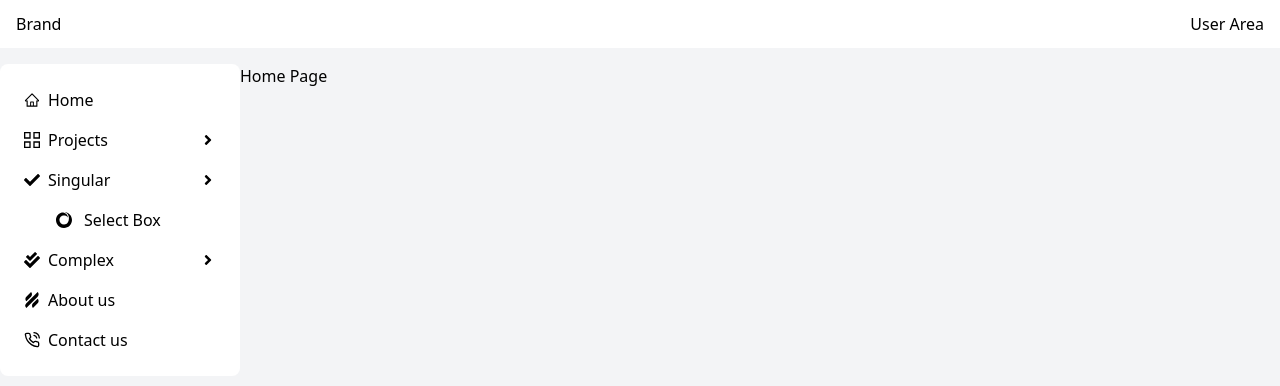
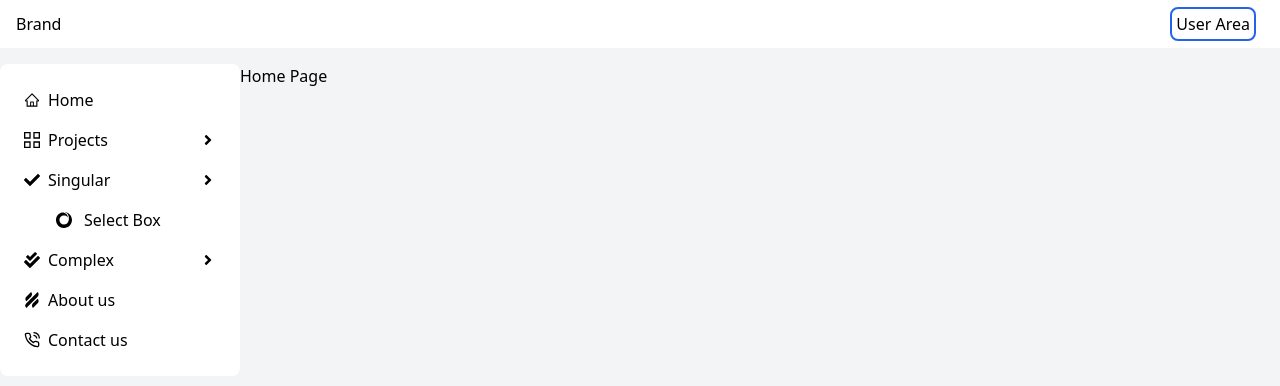
Before and after one commit to hendiksaputra/nextjs-tailwind-sandbox, a Next.js app: page / in a window 1280 px wide. Shown: the top 386 px of the page. Built offline with nearby package versions, Linux system fonts and the light colour scheme.

Commit message:
feat: add UserAreaSelectBox

```diff
--- a/app/layout.js
+++ b/app/layout.js
@@ -1,4 +1,4 @@
-import MainLayout from "@/components/MainLayout";
+import MainLayout from "@/components/layout/MainLayout";
 import "./globals.css";
 import MenuContextProvider from "@/context/MenuContext";
 // import { Inter } from 'next/font/google'
--- a/components/MainHeader.jsx
+++ b/components/layout/MainHeader.jsx
@@ -3,6 +3,7 @@
 import { MenuContext } from "@/context/MenuContext";
 import React, { useContext } from "react";
 import { FaBars } from "react-icons/fa";
+import UserAreaSelectBox from "./UserAreaSelectBox";
 
 const MainHeader = () => {
   const { toggle } = useContext(MenuContext);
@@ -14,7 +15,9 @@
         <div onClick={toggle} className="lg:hidden">
           <FaBars className="cursor-pointer" />
         </div>
-        <div>User Area</div>
+        <div>
+          <UserAreaSelectBox />
+        </div>
       </div>
     </div>
   );
--- /dev/null
+++ b/components/layout/UserAreaSelectBox.jsx
@@ -0,0 +1,57 @@
+"use client";
+
+import React, { useState } from "react";
+import Link from "next/link";
+
+
+const actions = [
+  { id: 1, label: "User Dashboard", route: "/user/dashboard" },
+  { id: 2, label: "Transactions", route: "/user/transactions" },
+  { id: 3, label: "Orders", route: "/user/orders" },
+  { id: 4, label: "Friend", route: "/user/friends" },
+  { id: 5, label: "Log Out", route: "/user/dashboard" },
+];
+
+const UserAreaSelectBox = () => {
+
+  const [open, setOpen] = useState(false);
+  return (
+    <>
+      <div className="flex flex-col justify-center items-center relative z-30">
+        <div
+          onClick={() => setOpen((prev) => !prev)}
+          className="p-2 cursor-pointer"
+        >
+          <span className="border-2 border-blue-600 p-1 rounded-lg">
+            User Area
+          </span>
+        </div>
+        <div
+          className={`flex flex-col bg-sky-100 w-40 my-2 rounded-lg ${
+            open ? "opacity-100` h-auto" : "opacity-0 h-0"
+          } transition-all duration-200 overflow-hidden absolute top-12 right-0`}
+        >
+          {actions.map((item) => (
+            <div
+              key={item}
+              onClick={() => {
+                setOpen(false);
+              }}
+              className={`flex justify-start items-center p-2 py-1 hover:bg-sky-300 cursor-pointer`}
+            >
+              <Link href={item.route}>{item.label}</Link>
+            </div>
+          ))}
+        </div>
+      </div>
+      <div
+        onClick={() => setOpen(false)}
+        className={`bg-gray-100 fixed inset-0 opacity-50 z-0 ${
+          open ? "block" : "hidden"
+        }`}
+      ></div>
+    </>
+  );
+};
+
+export default UserAreaSelectBox;
```
Also changed, not shown: components/layout/MainLayout.jsx (renamed from components/MainLayout.jsx).
